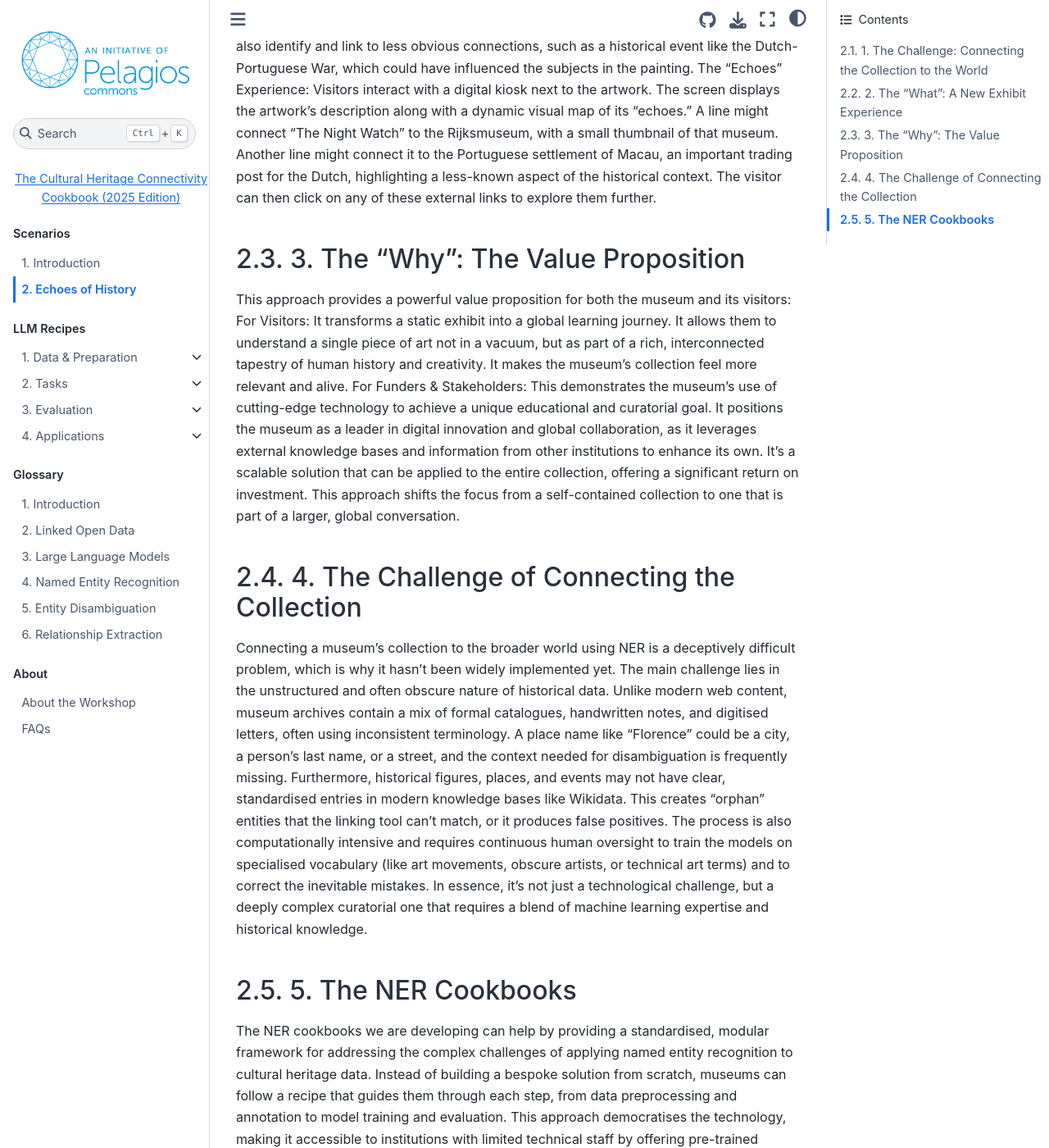
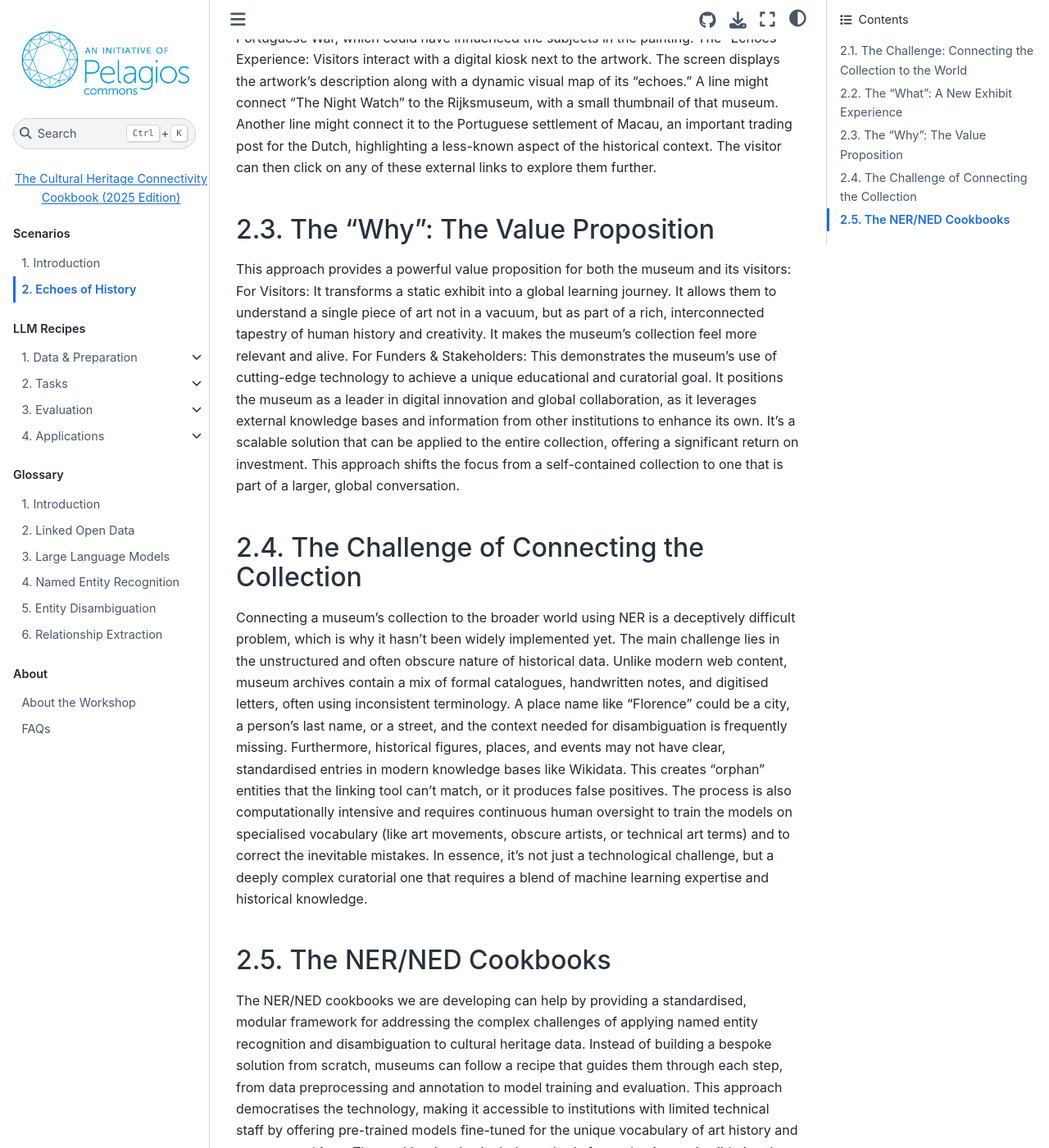
Before and after one commit to pelagios/llm-lod-enriching-heritage, a Jupyter Book: the page built from scenarios/scenario_1.md, in a window 1280 px wide and 1400 px high, scrolled down 1144 px. Shown: the whole window at 82% size. Built offline with Jupyter Book 1.0.4 settings and Sphinx 7.4.7 and the Sphinx Book theme 1.1.4, drawn with Linux system fonts in a browser that asks for light colours; pages that are not in the unit, such as notebooks, are missing from menus; some of the changed text lies outside the part shown.

Commit message:
Update scenario_1.md

```diff
--- a/scenarios/scenario_1.md
+++ b/scenarios/scenario_1.md
@@ -1,26 +1,26 @@
-# Echoes of History
+# A museum collection manager
 The following scenario is based on the Head of Digital Innovation at a museum or gallery whose primary role is to secure funding and develop a strategic vision, not to write code. This individual needs to articulate the value of NER to a non-technical audience, outline a clear project plan, and demonstrate how this work directly supports the institution's mission.
 
 The museum is launching a new exhibit called "Echoes of History" to create a dynamic, interconnected experience for visitors. This exhibit will use Named Entity Recognition (NER) tools to reveal hidden relationships between the museum's own collection and artifacts, events, and people in the wider world. The goal is to showcase how these tools can identify, clarify, and link entities to a broader global narrative, enriching the visitor's understanding of each piece.
 
-## 1. The Challenge: Connecting the Collection to the World
+## The Challenge: Connecting the Collection to the World
 The museum's curator, Alex, wants to move beyond showcasing the collection as a series of isolated objects. The true stories are often found in the connections—how a painting in the museum was influenced by a work in a different country, or how a sculptor was inspired by a historical event that isn't represented in the museum's collection. The challenge is to automatically and intelligently create these connections to entities outside the museum.
 
-## 2. The "What": A New Exhibit Experience
+## The "What": A New Exhibit Experience
 Alex envisions an exhibit where visitors can choose an artwork and instantly see its global context. This isn't just about showing a painting's title and artist; it's about revealing a web of connections to the outside world.
 Recognition & Disambiguation: The NER tool first scans the description of a painting, such as "The Night Watch" by Rembrandt. It recognises key entities like "Rembrandt," "17th century," and "Amsterdam." The tool then disambiguates these entities, confirming that "Rembrandt" refers to the Dutch painter and "Amsterdam" to the city where he worked.
 Linking to External Exhibits & Knowledge Bases: This is the core of the new exhibit. Instead of just linking to other works in the museum, the tool automatically links to entities outside the museum's collection. For example, "Rembrandt" is linked to his biography in Wikidata and to the Rijksmuseum, where many of his other works are held. "17th century Amsterdam" is linked to external historical records about the city's golden age, providing context for the painting's creation. The tool might also identify and link to less obvious connections, such as a historical event like the Dutch-Portuguese War, which could have influenced the subjects in the painting.
 The "Echoes" Experience: Visitors interact with a digital kiosk next to the artwork. The screen displays the artwork's description along with a dynamic visual map of its "echoes." A line might connect "The Night Watch" to the Rijksmuseum, with a small thumbnail of that museum. Another line might connect it to the Portuguese settlement of Macau, an important trading post for the Dutch, highlighting a less-known aspect of the historical context. The visitor can then click on any of these external links to explore them further.
 
-## 3. The "Why": The Value Proposition
+## The "Why": The Value Proposition
 This approach provides a powerful value proposition for both the museum and its visitors:
 For Visitors: It transforms a static exhibit into a global learning journey. It allows them to understand a single piece of art not in a vacuum, but as part of a rich, interconnected tapestry of human history and creativity. It makes the museum's collection feel more relevant and alive.
 For Funders & Stakeholders: This demonstrates the museum's use of cutting-edge technology to achieve a unique educational and curatorial goal. It positions the museum as a leader in digital innovation and global collaboration, as it leverages external knowledge bases and information from other institutions to enhance its own. It's a scalable solution that can be applied to the entire collection, offering a significant return on investment. This approach shifts the focus from a self-contained collection to one that is part of a larger, global conversation.
 
-## 4. The Challenge of Connecting the Collection
+## The Challenge of Connecting the Collection
 Connecting a museum's collection to the broader world using NER is a deceptively difficult problem, which is why it hasn't been widely implemented yet. The main challenge lies in the unstructured and often obscure nature of historical data. Unlike modern web content, museum archives contain a mix of formal catalogues, handwritten notes, and digitised letters, often using inconsistent terminology. A place name like "Florence" could be a city, a person's last name, or a street, and the context needed for disambiguation is frequently missing. Furthermore, historical figures, places, and events may not have clear, standardised entries in modern knowledge bases like Wikidata. This creates "orphan" entities that the linking tool can't match, or it produces false positives. The process is also computationally intensive and requires continuous human oversight to train the models on specialised vocabulary (like art movements, obscure artists, or technical art terms) and to correct the inevitable mistakes. In essence, it's not just a technological challenge, but a deeply complex curatorial one that requires a blend of machine learning expertise and historical knowledge.
 
-## 5. The NER Cookbooks
-The NER cookbooks we are developing can help by providing a standardised, modular framework for addressing the complex challenges of applying named entity recognition to cultural heritage data. Instead of building a bespoke solution from scratch, museums can follow a recipe that guides them through each step, from data preprocessing and annotation to model training and evaluation. This approach democratises the technology, making it accessible to institutions with limited technical staff by offering pre-trained models fine-tuned for the unique vocabulary of art history and museum archives. The cookbooks also include methods for evaluating and validating the results against a "gold standard," ensuring the connections made are accurate and reliable, thus building trust in the technology. This not only accelerates the research and development process but also ensures that the final product is both effective and aligned with the museum's curatorial and educational goals.
+## The NER/NED Cookbooks
+The NER/NED cookbooks we are developing can help by providing a standardised, modular framework for addressing the complex challenges of applying named entity recognition and disambiguation to cultural heritage data. Instead of building a bespoke solution from scratch, museums can follow a recipe that guides them through each step, from data preprocessing and annotation to model training and evaluation. This approach democratises the technology, making it accessible to institutions with limited technical staff by offering pre-trained models fine-tuned for the unique vocabulary of art history and museum archives. The cookbooks also include methods for evaluating and validating the results against a "gold standard," ensuring the connections made are accurate and reliable, thus building trust in the technology. This not only accelerates the research and development process but also ensures that the final product is both effective and aligned with the museum's curatorial and educational goals.
 
 [(very simple) Mockup of the interactive exhibit](https://claude.ai/public/artifacts/4e109a31-fe1d-4546-8243-759c4ec533e4)
```
